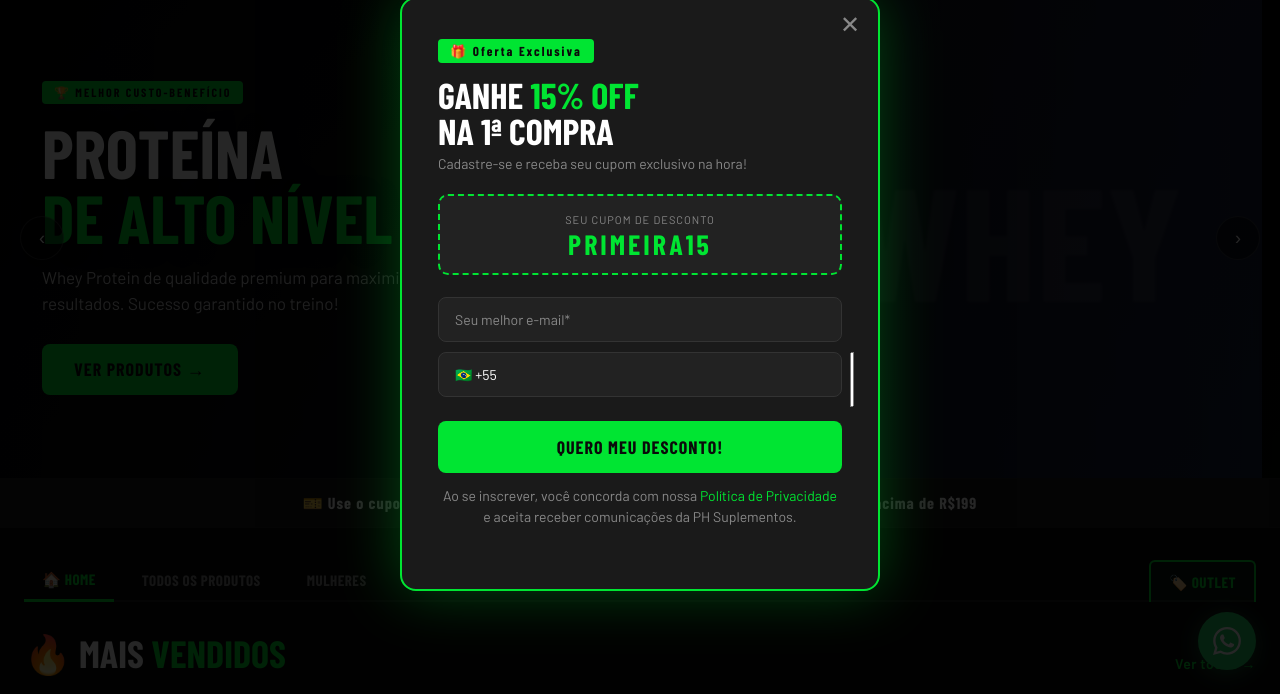
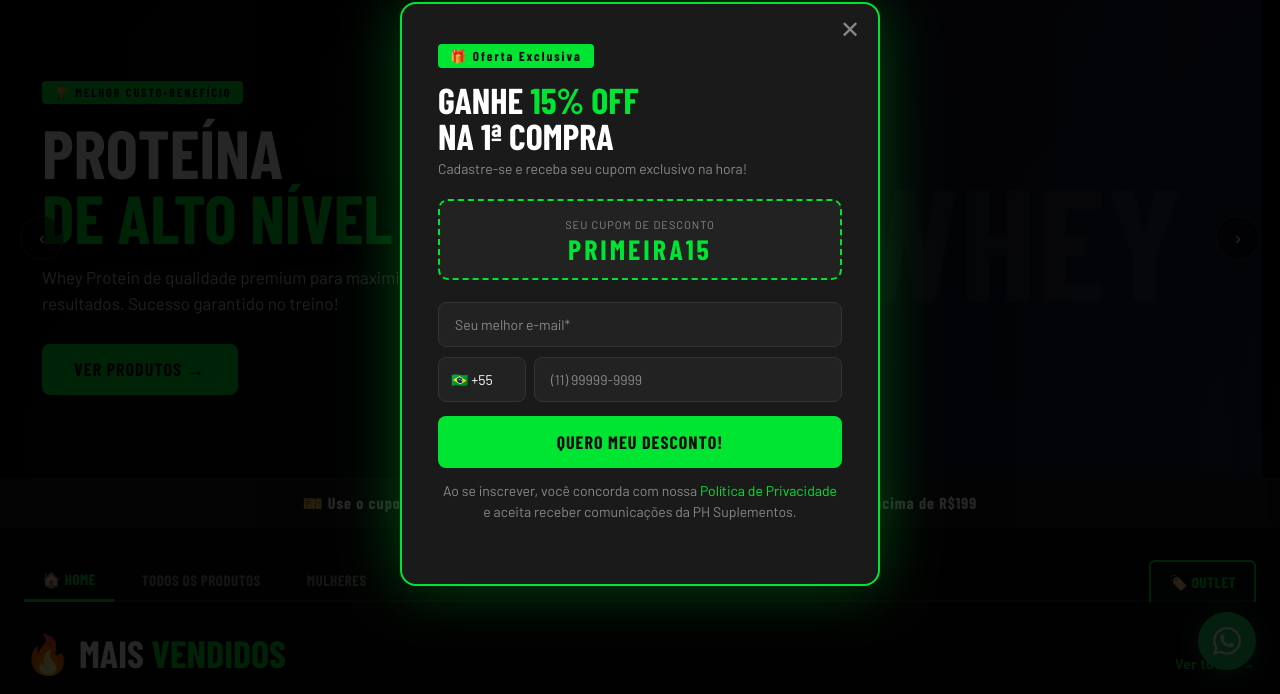
Before and after one commit to sttucorrecotia/ph-suplementos, a plain HTML site: page index.html in a window 1280 px wide. Shown: the part 106-800 px from the top of the page. Drawn offline with nearby package versions, Linux system fonts and the light colour scheme; a web font is replaced by a local one.

Commit message:
Add files via upload

```diff
--- a/index.html
+++ b/index.html
@@ -126,10 +126,9 @@
     font-size: 14px;
     font-family: var(--font-body);
     width: 88px; flex-shrink: 0;
-    outline: none;
-    transition: border-color .2s;
-  }
-  .phone-code:focus { border-color: var(--green); }
+    display: flex; align-items: center;
+    white-space: nowrap;
+  }
   .phone-wrap input { margin-bottom: 0; }
   .phone-wrap #popup-telefone { flex: 1; min-width: 0; width: auto; }
 
@@ -907,8 +906,8 @@
     <div class="popup-form">
       <input type="email" id="popup-email" placeholder="Seu melhor e-mail*">
       <div class="phone-wrap">
-        <input class="phone-code" value="🇧🇷 +55" readonly>
-        <input type="tel" id="popup-telefone" inputmode="numeric" pattern="[0-9]*" placeholder="(11) 99999-9999">
+        <span class="phone-code">🇧🇷 +55</span>
+        <input type="tel" id="popup-telefone" inputmode="numeric" pattern="[0-9]*" placeholder="(11) 99999-9999" style="flex:1; min-width:0; width:auto; background:var(--dark3); border:1.5px solid #333; border-radius:8px; color:var(--white); padding:13px 16px; font-size:14px; font-family:var(--font-body); outline:none; transition:border-color .2s; margin-bottom:0;">
       </div>
       <button class="popup-btn" onclick="submitPopup()">QUERO MEU DESCONTO!</button>
     </div>
```
